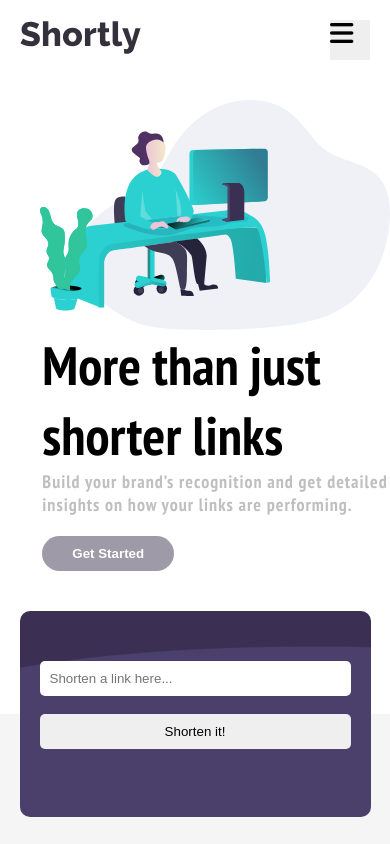
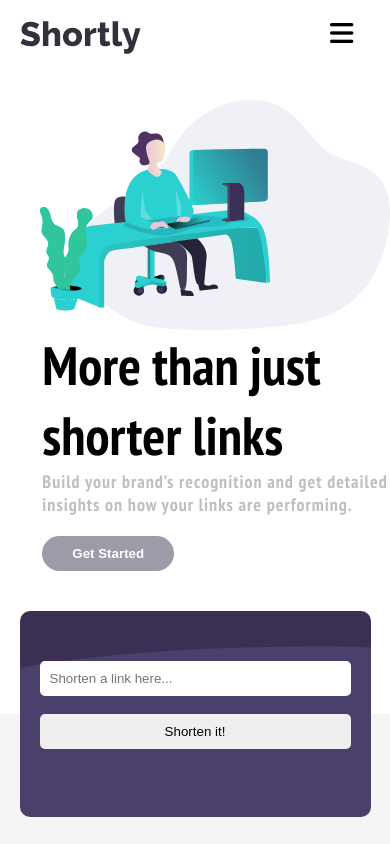
Before and after one commit to Syntacticdev/Urlshortener, a plain HTML site: page public/index.html in a window 390 px wide. Shown: the top 844 px of the page. Drawn offline with Linux system fonts and the light colour scheme.

Commit message:
Urlshortener

```diff
--- a/public/style.css
+++ b/public/style.css
@@ -284,7 +284,7 @@ i:hover {
     width: 40px;
     height: 40px;
     display: flex;
-    /* background: transparent !important; */
+    background: transparent !important;
     border: none;
   }
 
```
